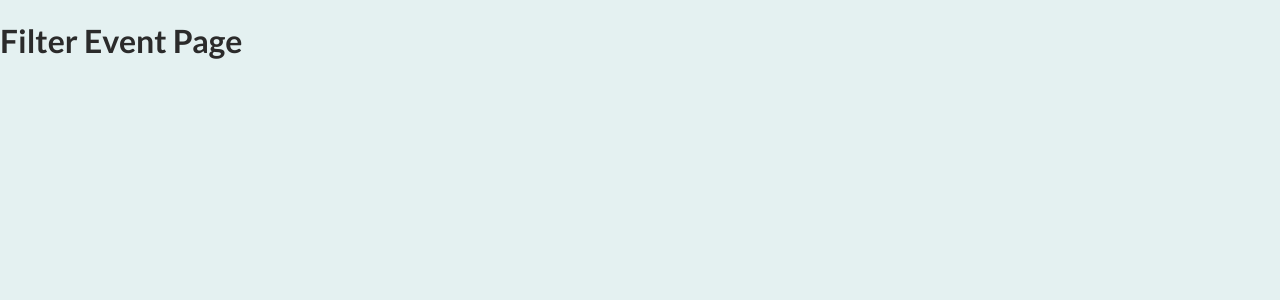
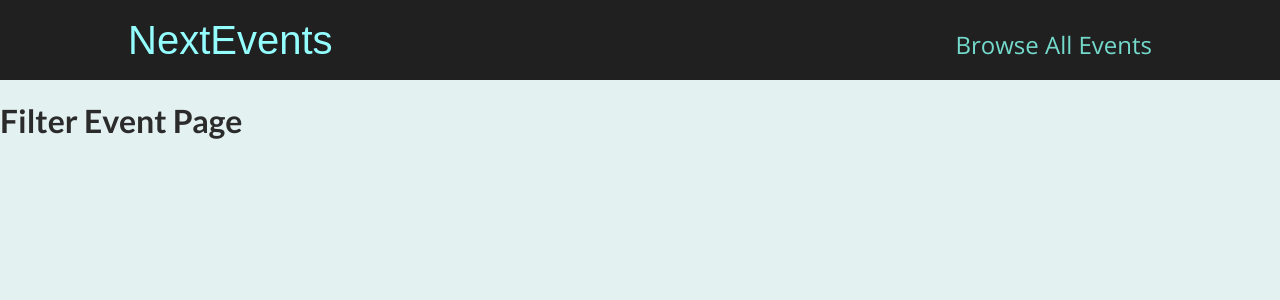
Before and after one commit to Jaek1783/event-page, a Next.js app: page /events in a window 1280 px wide. Shown: the top 300 px of the page. Built offline with nearby package versions, Linux system fonts and the light colour scheme.

Commit message:
header 만들기 추가

```diff
--- /dev/null
+++ b/components/Layout/layout.js
@@ -0,0 +1,13 @@
+import { Fragment } from "react";
+import MainHeader from "./main-header";
+const Layout = (props)=>{
+    return(
+        <Fragment>
+            <MainHeader/>
+            <main>
+                {props.children}
+            </main>
+        </Fragment>
+    )
+};
+export default Layout;
--- /dev/null
+++ b/components/Layout/main-header.js
@@ -0,0 +1,19 @@
+import Link from 'next/link';
+import modules from './main-header.module.css';
+const MainHeader = ()=>{
+    return(
+        <header className={modules.header}>
+            <div className={modules.logo}>
+                <Link href='/'>NextEvents</Link>
+            </div>
+            <nav className={modules.navigation}>
+                <ul>
+                    <li>
+                        <Link href='/events'>Browse All Events</Link>
+                    </li>
+                </ul>
+            </nav>
+        </header>
+    )
+};
+export default MainHeader;
--- /dev/null
+++ b/components/Layout/main-header.module.css
@@ -0,0 +1,41 @@
+.header {
+    width: 100%;
+    display: flex;
+    justify-content: space-between;
+    align-items: baseline;
+    padding: 1rem 10%;
+    height: 5rem;
+    background-color: #202020;
+  }
+
+  .logo {
+    font-size: 1.5rem;
+    color: white;
+    font-family: 'Fira', sans-serif;
+    height: 100%;
+    display: flex;
+    justify-content: center;
+    align-items: center;
+    color: #94fdfd;
+  }
+
+  .logo a {
+    text-decoration: none;
+    color: #94fdfd;
+  }
+
+  .navigation a {
+    text-decoration: none;
+    color: #74dacc;
+    font-size: 1rem;
+  }
+
+  @media (min-width: 768px) {
+    .logo {
+      font-size: 2.5rem;
+    }
+
+    .navigation a {
+      font-size: 1.5rem;
+    }
+  }
--- a/pages/_app.js
+++ b/pages/_app.js
@@ -1,7 +1,10 @@
 import '../styles/globals.css'
+import Layout from '../components/Layout/layout'
+function MyApp({ Component, pageProps }) {
+  return <Layout>
+            <Component {...pageProps} />
+         </Layout>
 
-function MyApp({ Component, pageProps }) {
-  return <Component {...pageProps} />
 }
 
 export default MyApp
```
Also changed, not shown: 1 other file (tests, documents, lock files or other folders).
